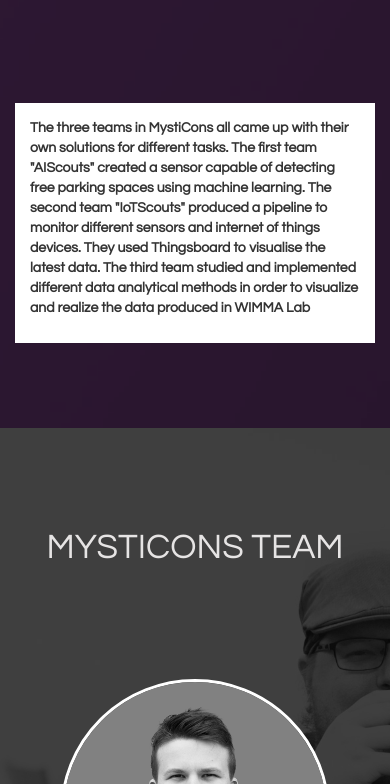
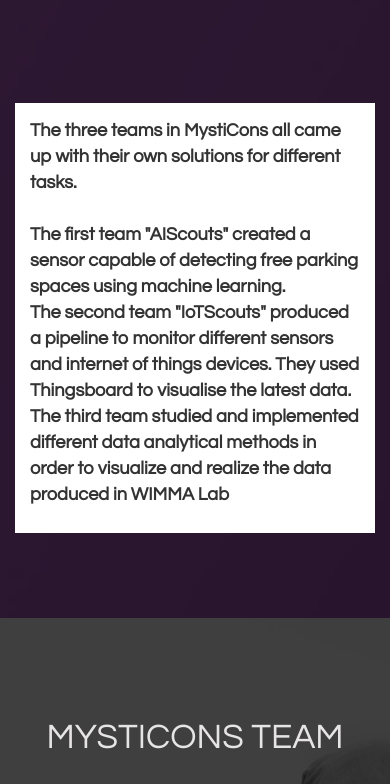
Before and after one commit to wimmalab/mysticons, a plain HTML site: page index.html in a window 390 px wide. Shown: the part 2588-3372 px from the top of the page. Drawn offline with Linux system fonts and the light colour scheme.

```diff
--- a/index.html
+++ b/index.html
@@ -113,10 +113,10 @@
 
       <div class="note note-center">
         <p>
-          The three teams in MystiCons all came up with their own solutions for different tasks.
-          The first team "AIScouts" created a sensor capable of detecting free parking spaces using machine learning.
+          The three teams in MystiCons all came up with their own solutions for different tasks. <br /><br />
+          The first team "AIScouts" created a sensor capable of detecting free parking spaces using machine learning.<br />
           The second team "IoTScouts" produced a pipeline to monitor different sensors and internet of things devices.
-          They used Thingsboard to visualise the latest data.
+          They used Thingsboard to visualise the latest data. <br />
           The third team studied and implemented different data analytical methods in order to visualize and realize the data produced in WIMMA Lab
         </p>
       </div>
--- a/styles/main.scss
+++ b/styles/main.scss
@@ -326,6 +326,10 @@
 
 @media only screen and (max-width: 768px) {
 
+  .note-center {
+    font-size: 1.3em;
+  }
+
   .note {
     padding: 15px;
   }
```
Also changed, not shown: styles/main.min.css, 1 other file.
